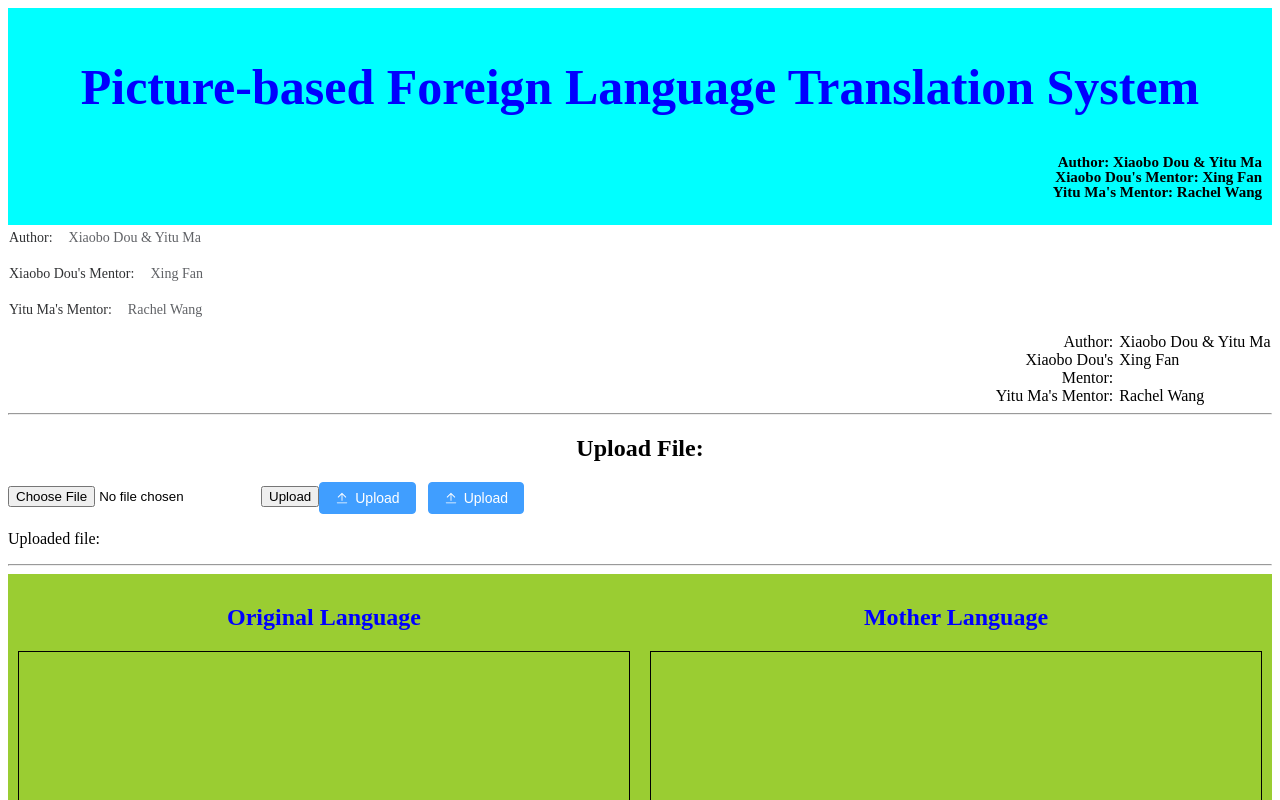
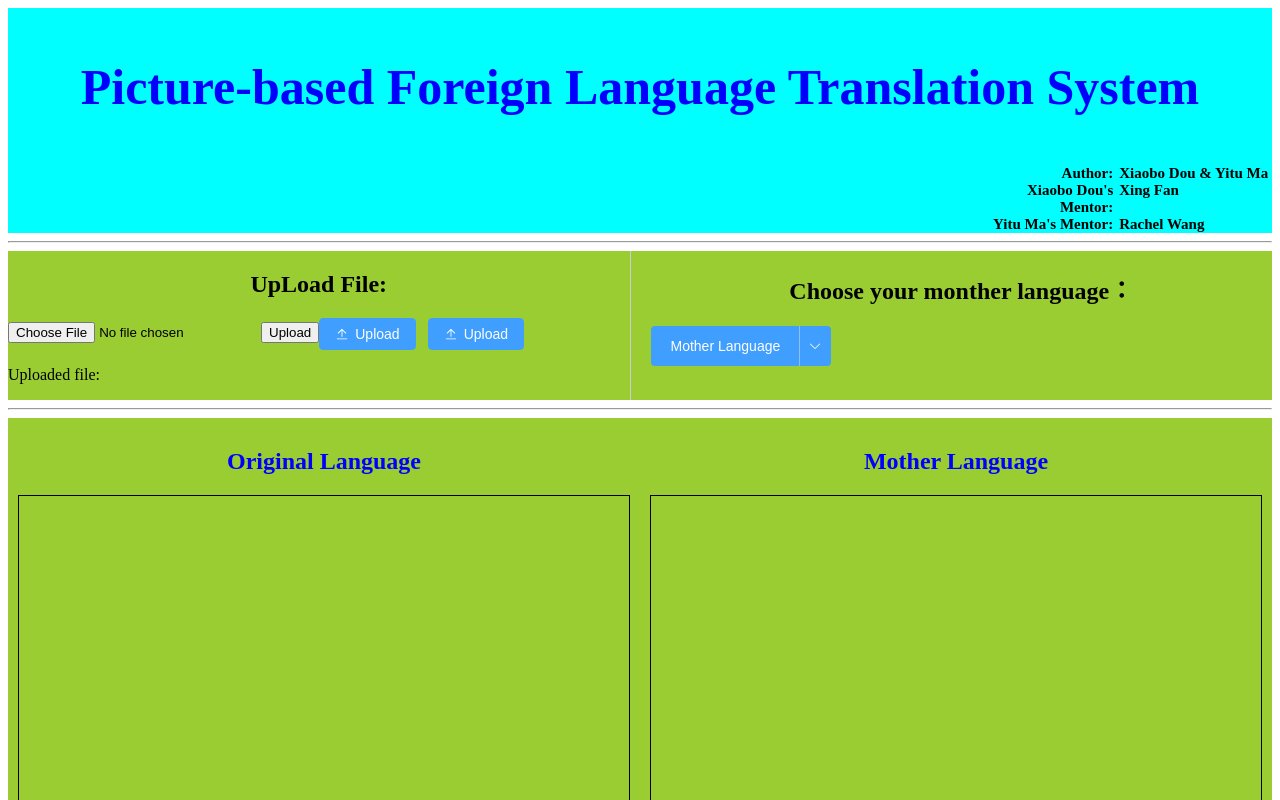
Before and after one commit to douxiaobo/Picture-based-Foreign-Language-Translation-System, a Vue app: page / in a window 1280 px wide. Shown: the top 800 px of the page. Built offline with nearby package versions, Linux system fonts and the light colour scheme.

Commit message:
August/10/2023

```diff
--- a/src/App.vue
+++ b/src/App.vue
@@ -2,6 +2,7 @@
 import Header from './components/Header.vue'
 import UploadFile from './components/UploadFile.vue'
 import Language from './components/Language.Vue'
+import ChooseLanguage from './components/ChooseLanguage.vue'
 </script>
 
 <template>
@@ -11,9 +12,22 @@ import Language from './components/Language.Vue'
         </div>
         <hr />
         <main>
-            <h2>Upload File:</h2>
+            <!-- <h2>Upload File:</h2>
             <div>
                 <UploadFile />
+            </div> -->
+
+            <div class="container">
+
+                <div class="left-column">
+                    <h2>UpLoad File:</h2>
+                    <UploadFile />
+                </div>
+
+                <div class="right-column">
+                    <h2>Choose your monther language：</h2>
+                    <ChooseLanguage />
+                </div>
             </div>
             <hr />
             <div>
@@ -39,6 +53,32 @@ header {
 }*/
 
 
+.container {
+    display: flex;
+    background-color: yellowgreen;
+    /* justify-content: space-between;  */
+    flex-direction: row;
+  }
+  .left-column{
+    flex:1;
+  }
+
+  .right-column{
+    flex:1;
+    border-left:1px solid #ccc;
+    padding-left:20px;
+  }
+
+  /* .left {
+    order: 1;
+    width: 50%;
+  }
+
+  .right {
+    order: 2;
+    width: 50%;
+  } */
+
 footer{
     background-color: burlywood;
     text-align: right;
--- /dev/null
+++ b/src/components/ChooseLanguage.vue
@@ -0,0 +1,24 @@
+<template>
+    <el-dropdown size="large" split-button type="primary">
+        Mother Language
+        <template #dropdown>
+            <el-dropdown-menu>
+                <el-dropdown-item>Chinese</el-dropdown-item>
+                <el-dropdown-item>English</el-dropdown-item>
+                <el-dropdown-item>Spanish</el-dropdown-item>
+                <el-dropdown-item>French</el-dropdown-item>
+                <el-dropdown-item>Russian</el-dropdown-item>
+                <el-dropdown-item>Arabic</el-dropdown-item>
+                <el-dropdown-item>German</el-dropdown-item>
+                <el-dropdown-item>Japanese</el-dropdown-item>
+                <el-dropdown-item>Korean</el-dropdown-item>
+            </el-dropdown-menu>
+        </template>
+    </el-dropdown>
+</template>
+
+<style scoped>
+.example-showcase .el-dropdown + .el-dropdown {
+  margin-left: 15px;
+}
+</style>
--- a/src/components/Header.vue
+++ b/src/components/Header.vue
@@ -1,5 +1,34 @@
-<script setup>
+<script>
+  export default {
+    data() {
+      return {
+        uploadedFile: '',
+      };
+    },
+    methods: {
+      handleFileUpload(event) {
+        this.uploadedFile = event.target.files[0].name;
+      },
+      uploadFile() {
+        // TODO: Implement file upload logic
+        // This example shows how to use the axios library to upload a file
+        const formData = new FormData();
+        formData.append('file', this.$refs.fileInput.files[0]);
 
+        axios.post('/api/upload', formData, {
+          headers: {
+            'Content-Type': 'multipart/form-data'
+          }
+        })
+        .then(response => {
+          console.log(response.data);
+        })
+        .catch(error => {
+          console.log(error);
+        });
+      },
+    },
+  };
 </script>
 
 <template>
@@ -8,11 +37,11 @@
         <h1 class="title">
             Picture-based Foreign Language Translation System
         </h1>
-        <p class="author">
+        <!-- <p class="author">
             Author: Xiaobo Dou & Yitu Ma<br>
             Xiaobo Dou's Mentor: Xing Fan<br>
             Yitu Ma's Mentor: Rachel Wang
-        </p>
+        </p> -->
         <!-- <el-descriptions class="el-descriptions-large">
             <el-descriptions-item label="Author:" class="el-descriptions-small">Xiaobo Dou & Yitu Ma</el-descriptions-item>
         </el-descriptions>
@@ -47,7 +76,7 @@
 
 
     </div>
-    <div class="small-font">
+    <!-- <div class="small-font">
             <el-descriptions class="el-descriptions-large">
                 <el-descriptions-item label="Author:" class="el-descriptions-small">Xiaobo Dou & Yitu Ma</el-descriptions-item>
             </el-descriptions>
@@ -57,7 +86,7 @@
             <el-descriptions>
                 <el-descriptions-item label="Yitu Ma's Mentor:" class="el-descriptions-small">Rachel Wang</el-descriptions-item>
             </el-descriptions>
-        </div>
+        </div> -->
 
 
     <!-- <div class="small-text">
@@ -77,24 +106,48 @@
                 <el-col :span="2" vertical-align="left">Rachel Wang</el-col>
             </el-row>
         </div> -->
-        <div>
+        <div class="author">
   <el-row :gutter="6" class="small-text" justify="end">
-    <el-col :xs="8" :sm="6" :md="4" :lg="3" :xl="3" class="align-right">Author:</el-col>
-    <el-col :xs="8" :sm="6" :md="4" :lg="3" :xl="3">Xiaobo Dou & Yitu Ma</el-col>
+    <el-col :xs="8" :sm="6" :md="4" :lg="3" :xl="2" class="align-right">Author:</el-col>
+    <el-col :xs="8" :sm="6" :md="4" :lg="3" :xl="2">Xiaobo Dou & Yitu Ma</el-col>
   </el-row>
   <el-row :gutter="6" class="small-text" justify="end">
-    <el-col :xs="8" :sm="6" :md="4" :lg="3" :xl="3" class="align-right">Xiaobo Dou's Mentor:</el-col>
-    <el-col :xs="8" :sm="6" :md="4" :lg="3" :xl="3">Xing Fan</el-col>
+    <el-col :xs="8" :sm="6" :md="4" :lg="3" :xl="2" class="align-right">Xiaobo Dou's Mentor:</el-col>
+    <el-col :xs="8" :sm="6" :md="4" :lg="3" :xl="2">Xing Fan</el-col>
   </el-row>
   <el-row :gutter="6" class="small-text" justify="end">
-    <el-col :xs="8" :sm="6" :md="4" :lg="3" :xl="3" class="align-right">Yitu Ma's Mentor:</el-col>
-    <el-col :xs="8" :sm="6" :md="4" :lg="3" :xl="3">Rachel Wang</el-col>
+    <el-col :xs="8" :sm="6" :md="4" :lg="3" :xl="2" class="align-right">Yitu Ma's Mentor:</el-col>
+    <el-col :xs="8" :sm="6" :md="4" :lg="3" :xl="2">Rachel Wang</el-col>
   </el-row>
+  <!-- <div class="container">
+    <div class="column left">
+        <input type="file" ref="fileInput" @change="handleFileUpload" />
+      <button @click="uploadFile">Upload</button>
+
+      <el-button type="primary" icon="Upload">Upload</el-button>
+
+      <el-button type="primary">
+        <el-icon>
+          <upload />
+        </el-icon>
+        <span>Upload</span>
+      </el-button>
+
+      <p>Uploaded file: {{ uploadedFile }}</p>
+    </div>
+
+  </div> -->
 </div>
 
 </template>
 
-<style scoped>
+<style>
+
+
+  .example-showcase .el-dropdown + .el-dropdown {
+  margin-left: 15px;
+  }
+
 .title {
     font-size: 50px;
     background-color: aqua;
@@ -106,9 +159,10 @@
 }
 
 .author{
+  background-color: aqua;
     color: black;
     font-size: 15px;
-    text-align: right;
+    /* text-align: right; */
     font-weight: bolder;
 }
 .eldescriptions-large{
@@ -118,6 +172,15 @@
 
 .el-descriptions-small{
     float:right;
+}
+
+.el-col {
+  border-radius: 4px;
+}
+
+.grid-content {
+  border-radius: 4px;
+  min-height: 36px;
 }
 
 .small-font {
--- a/src/components/Language.vue
+++ b/src/components/Language.vue
@@ -8,12 +8,15 @@
       </div>
       <div class="column right">
         <h2 class="originallanguage">Mother Language</h2>
+        <!-- <div><ChooseLanguage /></div> -->
         <div class="box">
           <!-- 在这里添加母语的文本 -->
         </div>
       </div>
     </div>
   </template>
+
+  <script setup>import ChooseLanguage from './ChooseLanguage.vue'</script>
 
   <style>
   .container {
@@ -41,7 +44,7 @@
   .box {
     border: 1px solid black;
     padding: 10px;
-    height:400px;
+    height:350px;
   }
 
   .originallanguage{
```
